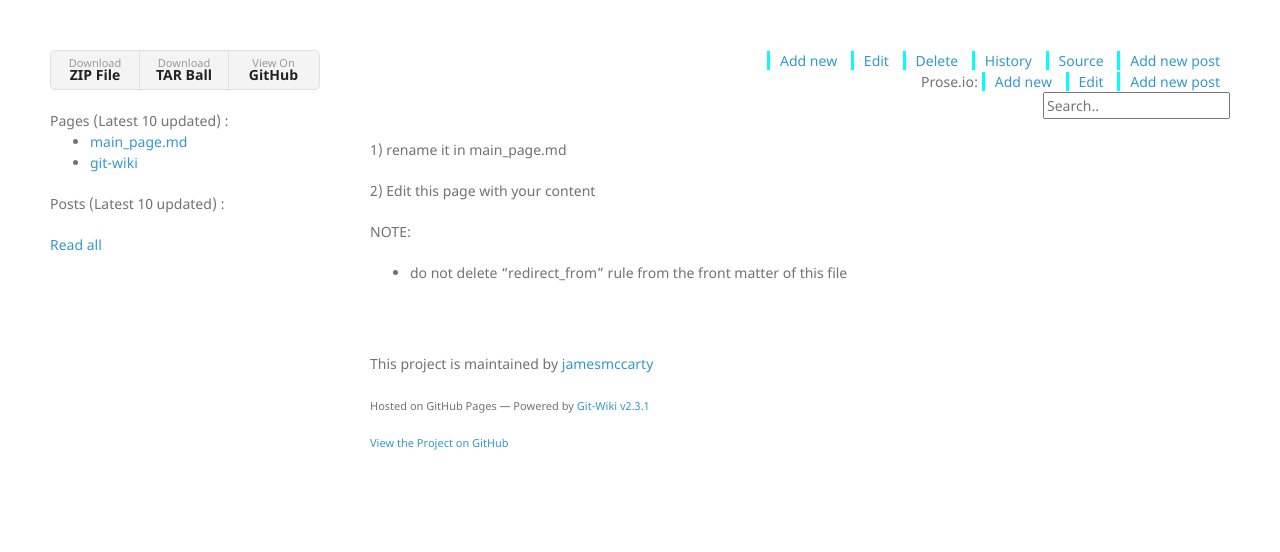
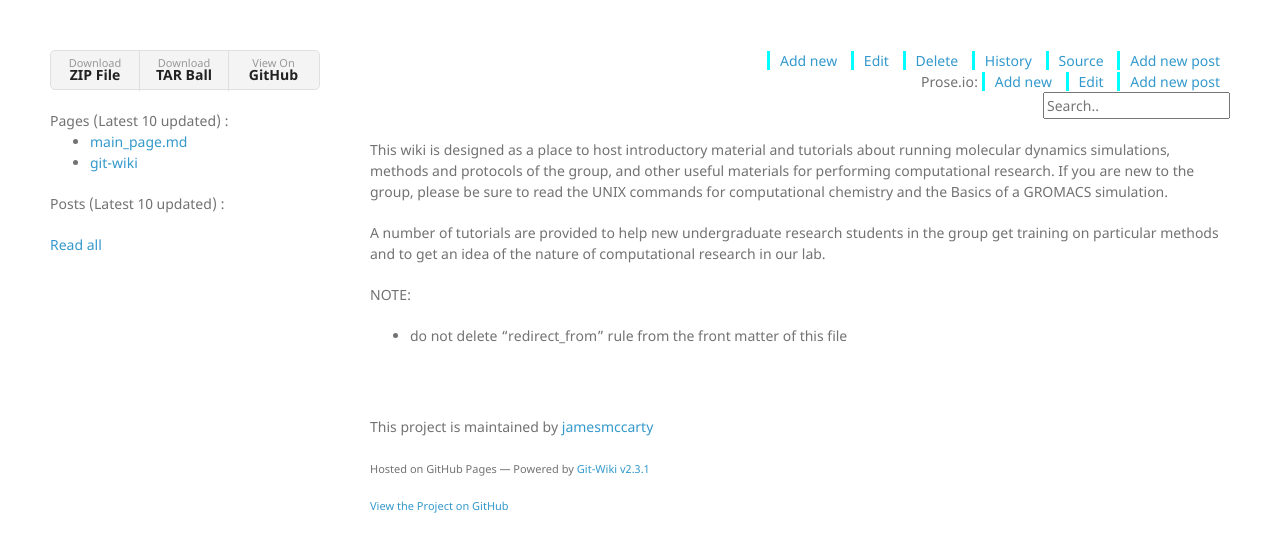
Before and after one commit to jamesmccarty/research-wiki, a Jekyll site: the page built from wiki/main_page.md, in a window 1280 px wide. Shown: the top 552 px of the page. Built offline with Jekyll 4.4.1, drawn with Linux system fonts in a browser that asks for light colours; nearby versions of some CDN libraries.

Commit message:
added main page

```diff
--- a/wiki/main_page.md
+++ b/wiki/main_page.md
@@ -3,9 +3,9 @@ redirect_from: "/"
 ---
 
 
-1) rename it in main_page.md
+This wiki is designed as a place to host introductory material and tutorials about running molecular dynamics simulations, methods and protocols of the group, and other useful materials for performing computational research. If you are new to the group, please be sure to read the UNIX commands for computational chemistry and the Basics of a GROMACS simulation.
 
-2) Edit this page with your content
+ A number of tutorials are provided to help new undergraduate research students in the group get training on particular methods and to get an idea of the nature of computational research in our lab.
 
 
 NOTE:
```
